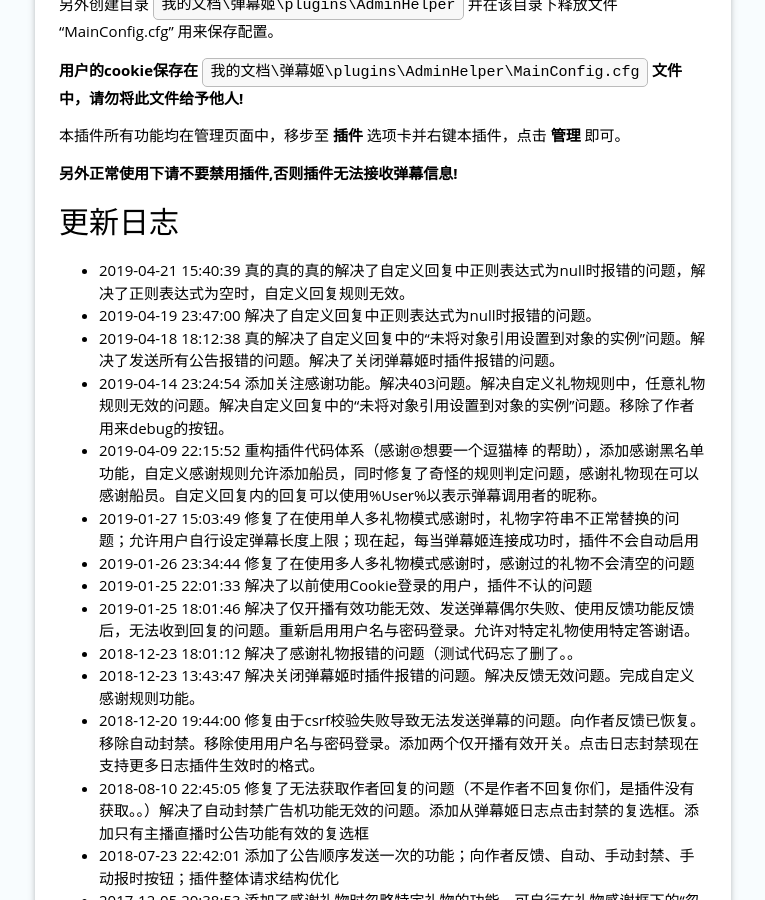
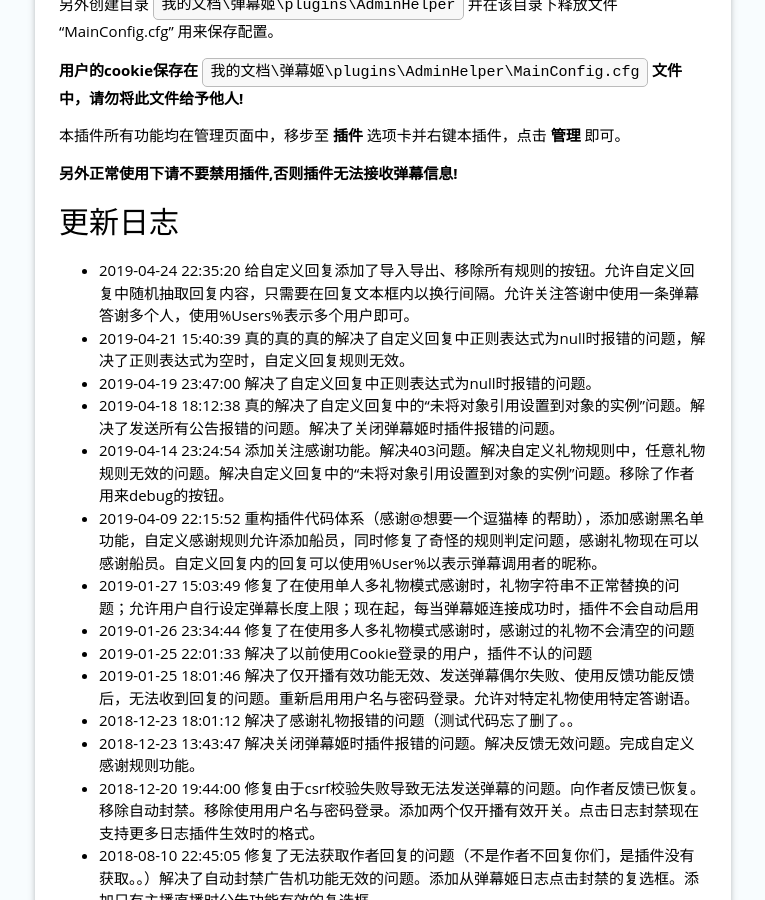
Before and after one commit to Bililive/www.danmuji.org, a Jekyll site: the page built from _plugin/AdminHelper.md, in a window 1280 px wide and 900 px high, scrolled down 1152 px. Shown: the whole window, without its empty margins (309-1074 px from the left). Built offline with Jekyll 4.4.1, drawn with Linux system fonts in a browser that asks for light colours; some of the changed text lies outside the part shown.

Commit message:
更新房管助手重制版至1.2.5
给自定义回复添加了导入导出、移除所有规则的按钮。允许自定义回复中随机抽取回复内容，只需要在回复文本框内以换行间隔。允许关注答谢中使用一条弹幕答谢多个人，使用%Users%表示多个用户即可。

```diff
--- a/_plugin/AdminHelper.md
+++ b/_plugin/AdminHelper.md
@@ -5,10 +5,10 @@
 plugin_author: 起名废丶西井＆想要一个逗猫棒
 plugin_name: 房管助手重制版
 plugin_desc: 房管必备
-plugin_version: 1.2.4
-plugin_update_datetime: 2019-04-21 15:40:39 +0800
+plugin_version: 1.2.5
+plugin_update_datetime: 2019-04-24 22:35:20 +0800
 plugin_update_desc: |-
-  真的真的真的解决了自定义回复中正则表达式为null时报错的问题，解决了正则表达式为空时，自定义回复规则无效。
+  给自定义回复添加了导入导出、移除所有规则的按钮。允许自定义回复中随机抽取回复内容，只需要在回复文本框内以换行间隔。允许关注答谢中使用一条弹幕答谢多个人，使用%Users%表示多个用户即可。
 plugin_dllink: /resource/AdminHelper/AdminHelper.zip
 plugin_dlnote: 直接提取压缩包里的dll放进插件目录即可
 ---
@@ -55,6 +55,7 @@
 
 更新日志
 ---
+- 2019-04-24 22:35:20 给自定义回复添加了导入导出、移除所有规则的按钮。允许自定义回复中随机抽取回复内容，只需要在回复文本框内以换行间隔。允许关注答谢中使用一条弹幕答谢多个人，使用%Users%表示多个用户即可。
 - 2019-04-21 15:40:39 真的真的真的解决了自定义回复中正则表达式为null时报错的问题，解决了正则表达式为空时，自定义回复规则无效。
 - 2019-04-19 23:47:00 解决了自定义回复中正则表达式为null时报错的问题。
 - 2019-04-18 18:12:38 真的解决了自定义回复中的“未将对象引用设置到对象的实例”问题。解决了发送所有公告报错的问题。解决了关闭弹幕姬时插件报错的问题。
```
Also changed, not shown: 2 other files.
